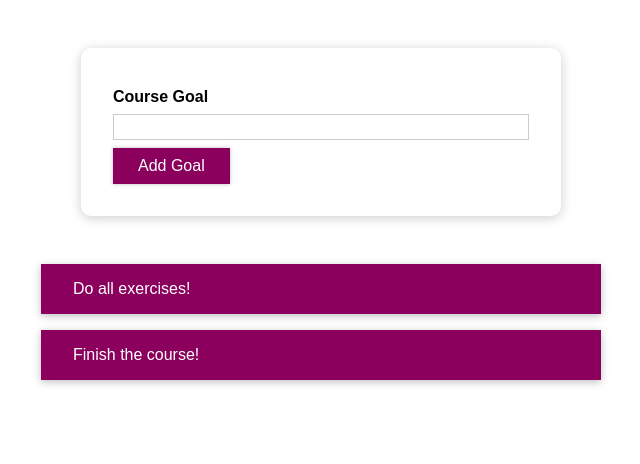
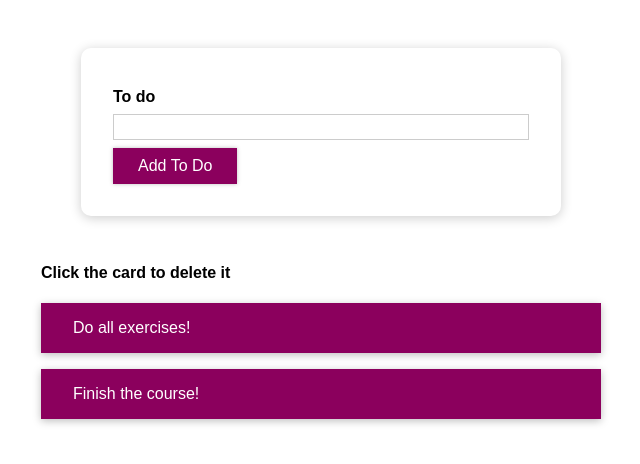
Before and after one commit to wongluyee/todo-list, a React (Create React App) app: page / in a window 1280 px wide. Shown: the top 464 px of the page, without its empty margins (319-959 px from the left). Built offline with nearby package versions, Linux system fonts and the light colour scheme.

Commit message:
change text

```diff
--- a/src/components/CourseGoals/CourseGoalList/CourseGoalList.js
+++ b/src/components/CourseGoals/CourseGoalList/CourseGoalList.js
@@ -1,12 +1,14 @@
-import React from 'react';
+import React from "react";
 
-import CourseGoalItem from '../CourseGoalItem/CourseGoalItem';
-import './CourseGoalList.css';
+import CourseGoalItem from "../CourseGoalItem/CourseGoalItem";
+import "./CourseGoalList.css";
 
-const CourseGoalList = props => {
+const CourseGoalList = (props) => {
   return (
+    <div>
+      <h4>Click the card to delete it</h4>
       <ul className="goal-list">
-      {props.items.map(goal => (
+        {props.items.map((goal) => (
           <CourseGoalItem
             key={goal.id}
             id={goal.id}
@@ -16,6 +18,7 @@ const CourseGoalList = props => {
           </CourseGoalItem>
         ))}
       </ul>
+    </div>
   );
 };
 
--- a/src/components/CourseGoals/CourseInput/CourseInput.js
+++ b/src/components/CourseGoals/CourseInput/CourseInput.js
@@ -27,11 +27,11 @@ const CourseInput = (props) => {
   return (
     <form onSubmit={formSubmitHandler}>
       <div className={`${styles['form-control']} ${!isValid && styles.invalid}`}>
-        <label>Course Goal</label>
+        <label>To do</label>
         <input type="text" onChange={goalInputChangeHandler} />
       </div>
 
-      <Button type="submit">Add Goal</Button>
+      <Button type="submit">Add To Do</Button>
     </form>
   );
 };
```
Lines whose indentation alone changed are shown as unchanged.
